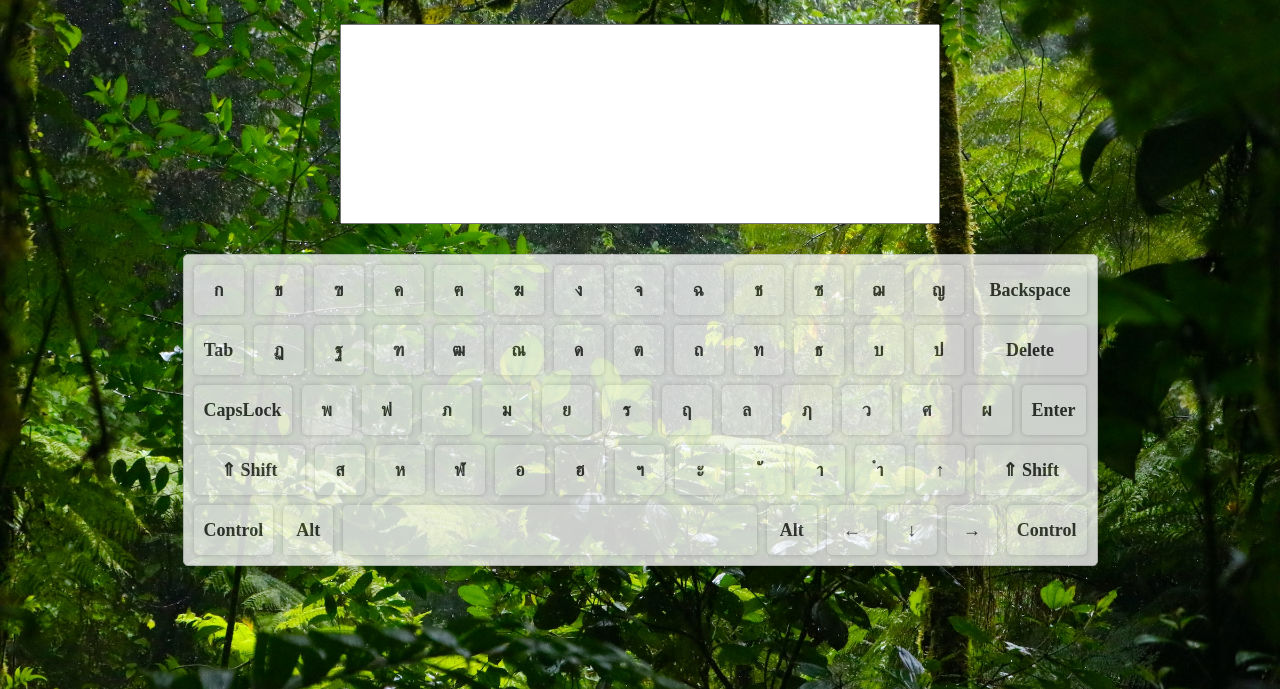
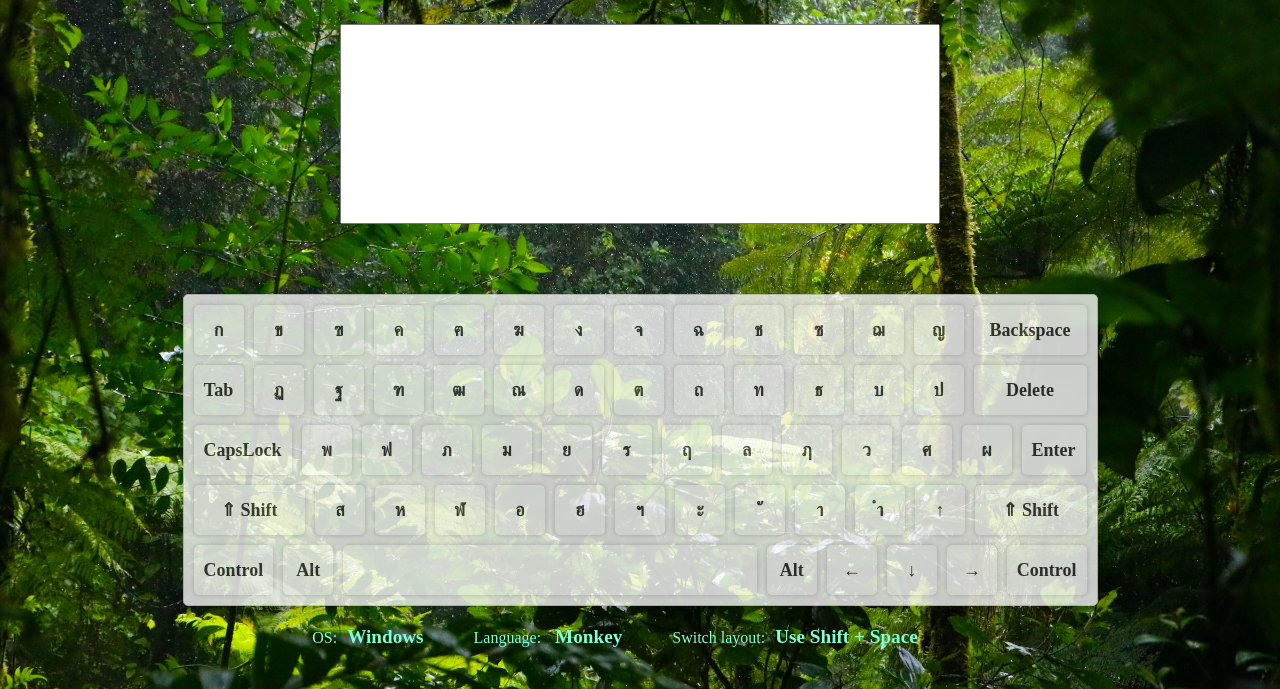
Before and after one commit to TNikolay/virtual-keyboard, a website with bundled scripts: page index.html in a window 1280 px wide. Shown: the part 111-800 px from the top of the page. Built offline with nearby package versions, Linux system fonts and the light colour scheme.

Commit message:
feat: add information for user

```diff
--- a/css/style.css
+++ b/css/style.css
@@ -9,6 +9,8 @@ html {
   margin: 0;
   padding: 0;
   min-height: 100vh;
+  color: aquamarine;
+  font-size: 16px;
 }
 
 html {
@@ -35,14 +37,13 @@ html {
   border-radius: 5px;
   box-shadow: 10px 10px 10px 0px rgba(0, 0, 0, 0.2);
   width: 915px;
-  margin: 30px auto;
+  margin: 70px auto 10px;
 }
 
 .h1 {
   margin: 40px auto;
-  color: white;
   font-family: Comic Sans MS;
-  font-size:  48px;
+  font-size:  3rem;
 }
 
 .input-field {
@@ -74,8 +75,22 @@ html {
   flex-basis: 80px;
   flex-grow: 1;
 }
+
 .key-button_pressed {
   background-color: #ddd;
   transform: scale(0.8);
   box-shadow: 0px 0px 10px rgba(0, 0, 0, 0.5);
 }
+
+.info {
+  width: 100%;
+  margin: 10px 0 0px;
+  text-align: center;
+  color: aquamarine;
+}
+
+.info_sense {
+  margin: 0px 50px 0 10px;
+  font-size: 1.2rem;
+  font-weight: 700;
+}
--- a/scripts/index.js
+++ b/scripts/index.js
@@ -5,9 +5,21 @@ function initApp() {
   const elWrapper = createElement('div', { className: 'wrapper' });
   const elTextArea = createElement('textarea', { className: 'input-field' });
 
-  elWrapper.append(createElement('h1', { className: 'h1', textContent: 'Keyboard losted in rainforest' }));
+  elWrapper.append(createElement('h1', { className: 'h1', textContent: 'Rainforest grown keyboard' }));
   elWrapper.append(elTextArea);
-  elWrapper.append(initKeyboard(elTextArea));
+
+  const info = createElement('div', { className: 'info' });
+  const lang = createElement('span', { className: 'info_sense' });
+  info.append(
+    createElement('span', { className: 'info_title', textContent: 'OS:' }),
+    createElement('span', { className: 'info_sense', textContent: 'Windows' }),
+    createElement('span', { className: 'info2', textContent: 'Language: ' }),
+    lang,
+    createElement('span', { className: 'info_title', textContent: 'Switch layout:' }),
+    createElement('span', { className: 'info_sense', textContent: 'Use Shift + Space' }),
+  );
+  elWrapper.append(initKeyboard(elTextArea, lang));
+  elWrapper.append(info);
   document.body.append(elWrapper);
 }
 
--- a/scripts/keyboard.js
+++ b/scripts/keyboard.js
@@ -17,6 +17,7 @@ const indexShiftRight = KEY_CODES.indexOf('ShiftRight');
 
 let keys;
 let input;
+let info;
 let layout;
 let layoutName;
 let latestPressedByMouseButtons;
@@ -43,6 +44,7 @@ function setLayout(name) {
   layoutName = name || 'eng';
   layout = LAYOUTS[layoutName];
   localStorage.setItem('TNikolay_VK_Layout', layoutName);
+  info.textContent = layoutName;
   updateButtonsNames();
 }
 
@@ -170,9 +172,9 @@ function onMouseUp(e) {
   latestPressedByMouseButtons = undefined;
 }
 
-export default function initKeyboard(inputTo) {
+export default function initKeyboard(inputTo, infoTo) {
   input = inputTo;
-
+  info = infoTo;
   const elKeyboardWrapper = createElement('div', { className: 'keyboard-wrapper' });
   keys = KEY_CODES.map(createKeyButton);
   keys.forEach((v, i) => { if (['Space', 'Backspace', 'Delete', 'ShiftLeft', 'ShiftRight'].includes(KEY_CODES[i])) v.classList.add('key-button_grow'); });
```
